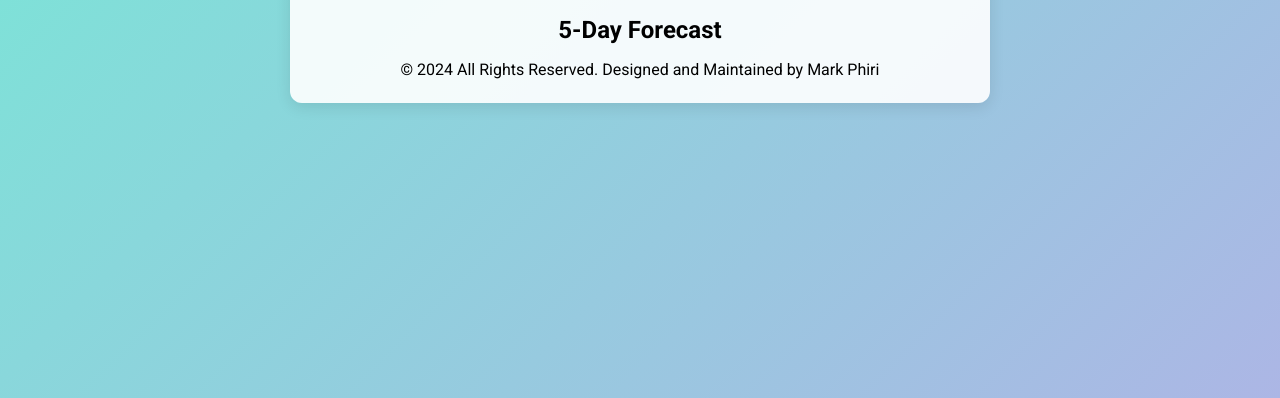
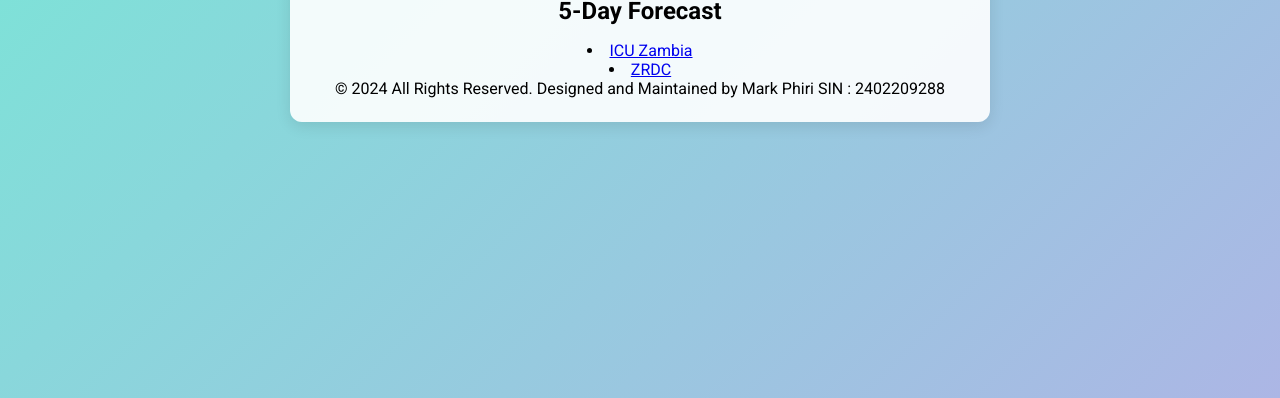
Before and after one commit to Mark-200/weatherApp-1, a plain HTML site: page index.html in a window 1280 px wide. Shown: the part 402-800 px from the top of the page. Drawn offline with Linux system fonts and the light colour scheme.

Commit message:
Update index.html

```diff
--- a/index.html
+++ b/index.html
@@ -27,10 +27,12 @@
             <h2>5-Day Forecast</h2>
             <div id="forecastContainer"></div>
         </section>
-
+        <li><a href="http://www.icuzambia.net">ICU Zambia</a></li>
+        <li><a href="http://www.zrdc.org">ZRDC</a></li>
         <!-- Footer with ward, name, and SIN -->
         <footer>
-            <p> &copy; 2024 All Rights Reserved. Designed and Maintained by Mark Phiri</p>
+            <p> &copy; 2024 All Rights Reserved. Designed and Maintained by Mark Phiri
+            SIN : 2402209288</p>
         </footer>
     </div>
     <script src="script.js"></script>
```
